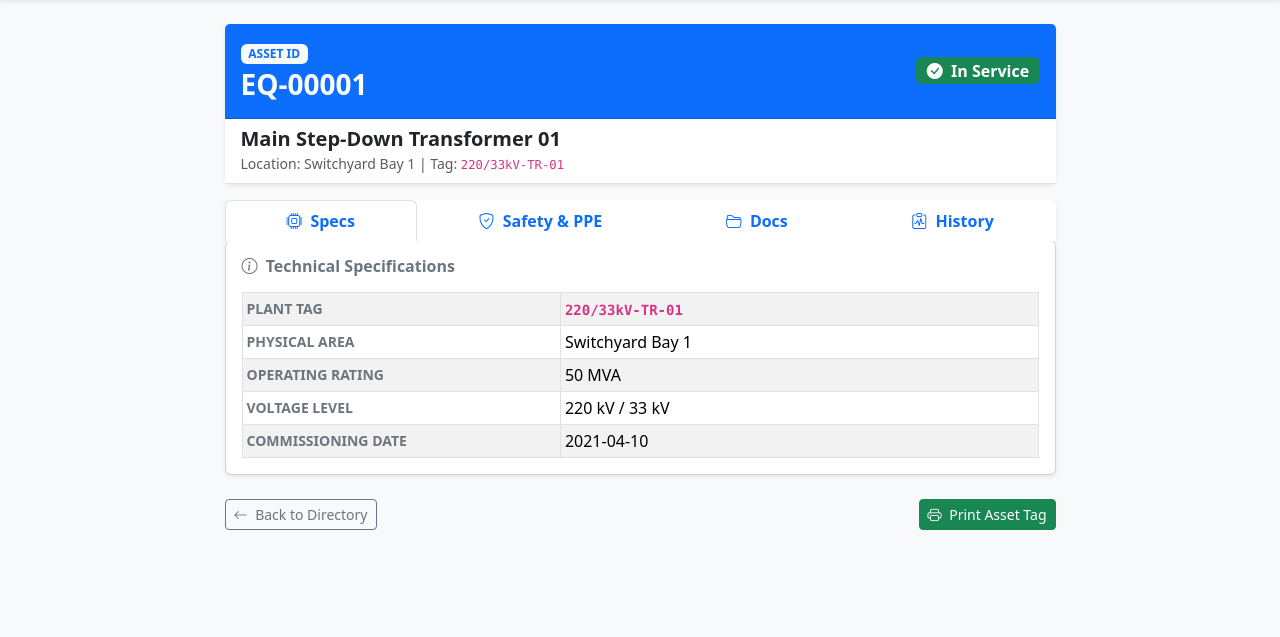
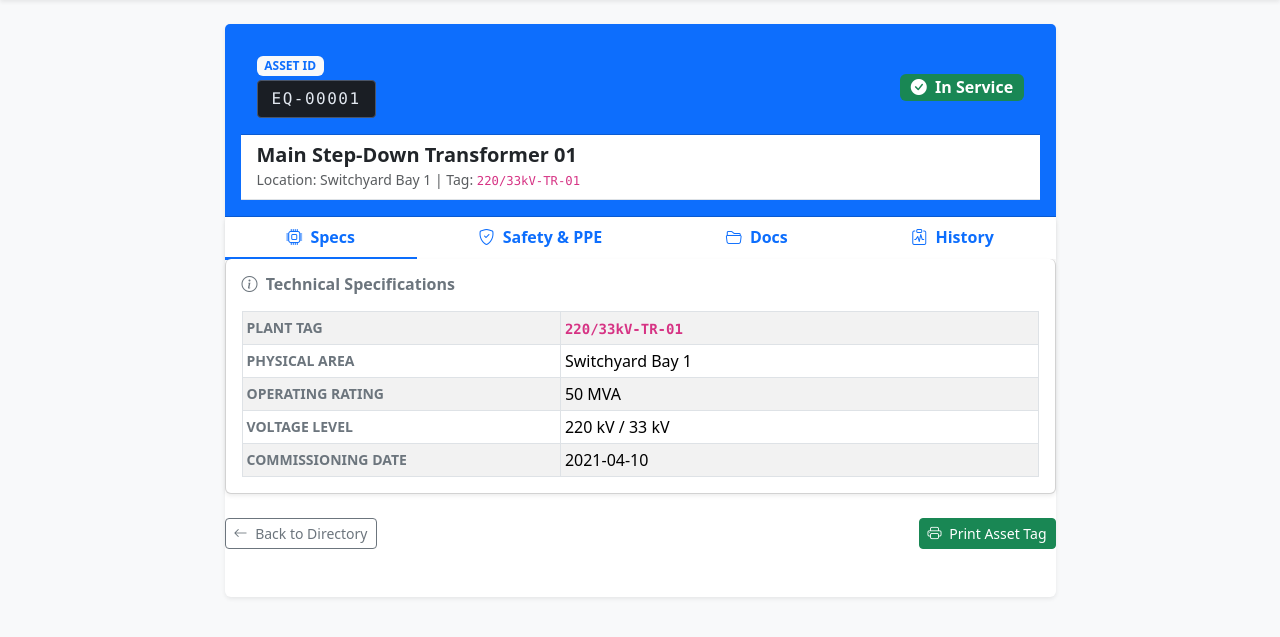
Before and after one commit to gpatel1806/TPS-QR-environment, a Flask app: page /equipment/EQ-00001 in a window 1280 px wide. Shown: the part 56-693 px from the top of the page. Run offline with Flask 3, Linux system fonts and the light colour scheme.

Commit message:
feat: implement industrial static styles and print media rules

```diff
--- /dev/null
+++ b/static/css/plant-theme.css
@@ -0,0 +1,62 @@
+/* Custom Industrial traffolyte-style asset tag */
+.asset-tag-plate {
+    background-color: #1a1e24;
+    color: #e2e8f0;
+    font-family: "SFMono-Regular", Consolas, "Liberation Mono", Menlo, monospace;
+    letter-spacing: 1.5px;
+    padding: 6px 14px;
+    border-radius: 4px;
+    border: 1px solid #4a5568;
+    display: inline-block;
+}
+
+/* Tab bar responsiveness for small handheld displays */
+.nav-tabs .nav-link {
+    border: none;
+    border-bottom: 3px solid transparent;
+    color: #495057;
+}
+
+.nav-tabs .nav-link.active {
+    border-bottom: 3px solid #0d6efd;
+    color: #0d6efd;
+    background-color: transparent;
+}
+
+/* Field Print Engine: optimizes paper tags and maintenance sheets */
+@media print {
+    /* Suppress interactive chrome */
+    nav,
+    footer,
+    .nav-tabs,
+    .btn,
+    .alert {
+        display: none !important;
+    }
+
+    /* Force all tab content panes to display sequentially on paper */
+    .tab-content > .tab-pane {
+        display: block !important;
+        opacity: 1 !important;
+        visibility: visible !important;
+        margin-bottom: 2rem;
+        page-break-inside: avoid;
+    }
+
+    body {
+        background-color: #ffffff !important;
+        color: #000000 !important;
+        font-size: 11pt;
+    }
+
+    .card {
+        border: 1px solid #000000 !important;
+        box-shadow: none !important;
+    }
+
+    .card-header {
+        background-color: #f1f5f9 !important;
+        color: #000000 !important;
+        border-bottom: 1px solid #000000 !important;
+    }
+}
--- a/templates/base.html
+++ b/templates/base.html
@@ -43,5 +43,13 @@
 
     <!-- Bootstrap Bundle with Popper (JavaScript for interactive components) -->
     <script src="https://cdn.jsdelivr.net/npm/bootstrap@5.3.3/dist/js/bootstrap.bundle.min.js"></script>
+<!-- Bootstrap 5 CSS via CDN -->
+    <link href="https://cdn.jsdelivr.net/npm/bootstrap@5.3.3/dist/css/bootstrap.min.css" rel="stylesheet">
+
+    <!-- Bootstrap Icons via CDN -->
+    <link rel="stylesheet" href="https://cdn.jsdelivr.net/npm/bootstrap-icons@1.11.3/font/bootstrap-icons.min.css">
+
+    <!-- Custom Plant Theme -->
+    <link rel="stylesheet" href="{{ url_for('static', filename='css/plant-theme.css') }}">
 </body>
 </html>
--- a/templates/equipment.html
+++ b/templates/equipment.html
@@ -22,10 +22,11 @@
         <!-- Asset Title & Action Bar -->
         <div class="card shadow-sm border-0 mb-3">
             <div class="card-header bg-primary text-white py-3">
+                <div class="card-header bg-primary text-white py-3">
                 <div class="d-flex justify-content-between align-items-center flex-wrap gap-2">
                     <div>
-                        <span class="badge bg-light text-primary text-uppercase mb-1">Asset ID</span>
-                        <h3 class="mb-0 fw-bold">{{ equipment_id }}</h3>
+                        <span class="badge bg-light text-primary text-uppercase mb-1 d-block" style="width: fit-content;">Asset ID</span>
+                        <div class="asset-tag-plate">{{ equipment_id }}</div>
                     </div>
                     <div>
                         {% if equipment.status == "In Service" %}
```
